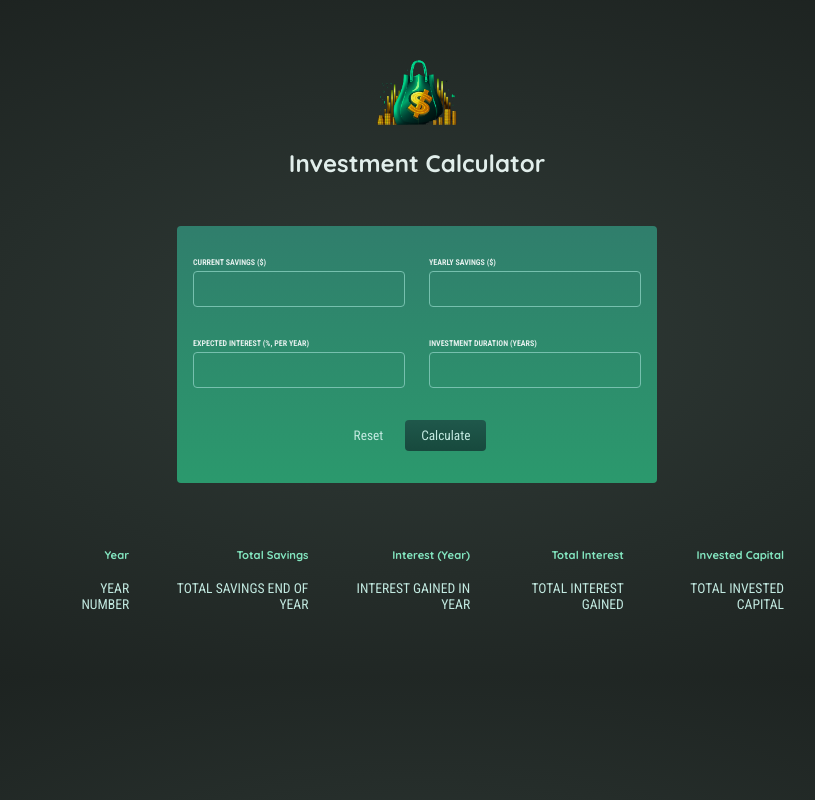
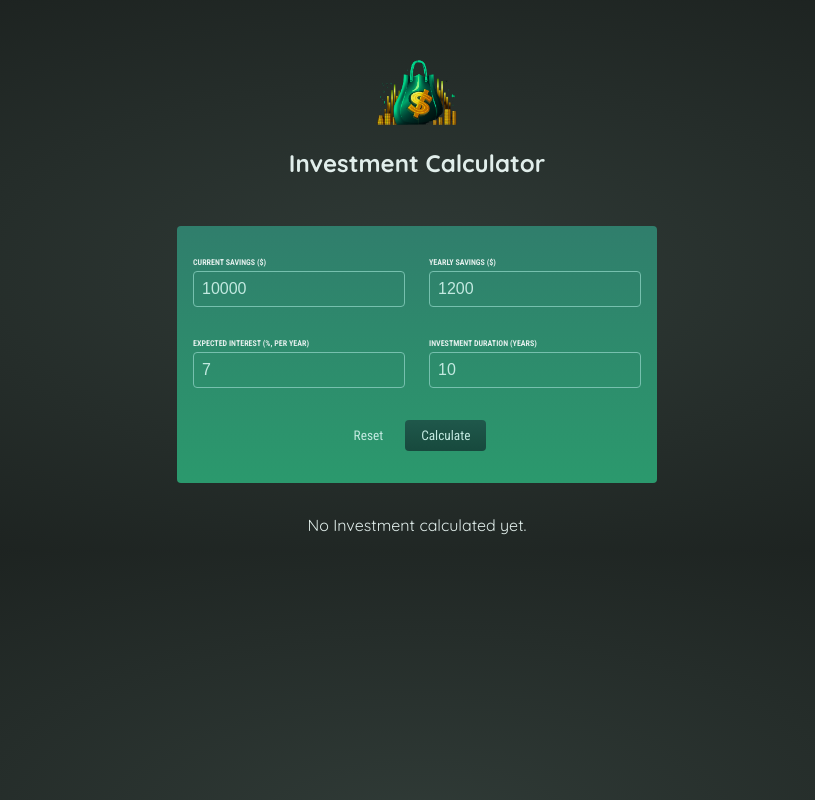
Before and after one commit to manishsharma-dev/reactnew, a React (Create React App) app: page / in a window 1280 px wide. Shown: the whole page, without its empty margins (223-1038 px from the left). Built offline with nearby package versions, Linux system fonts and the light colour scheme.

Commit message:
Exercise done.

```diff
--- a/src/App.js
+++ b/src/App.js
@@ -1,96 +1,37 @@
-import logo from './assets/investment-calculator-logo.png';
+import React, { useState } from "react";
+import Header from "./Components/Header/Header";
+import ResultsTable from "./Components/ResultsTable/ResultsTable";
+import UserInput from "./Components/UserInput/UserInput";
 
 function App() {
+  const [userInput, setUserInput] = useState(null);
   const calculateHandler = (userInput) => {
-    // Should be triggered when form is submitted
-    // You might not directly want to bind it to the submit event on the form though...
+    setUserInput(userInput);
+  };
 
-    const yearlyData = []; // per-year results
-
-    let currentSavings = +userInput['current-savings']; // feel free to change the shape of this input object!
-    const yearlyContribution = +userInput['yearly-contribution']; // as mentioned: feel free to change the shape...
-    const expectedReturn = +userInput['expected-return'] / 100;
-    const duration = +userInput['duration'];
-
-    // The below code calculates yearly results (total savings, interest etc)
+  const yearlyData = [];
+  if (userInput) {
+    let currentSavings = +userInput["current-savings"];
+    const yearlyContribution = +userInput["yearly-contribution"];
+    const expectedReturn = +userInput["expected-return"] / 100;
+    const duration = +userInput["duration"];
     for (let i = 0; i < duration; i++) {
       const yearlyInterest = currentSavings * expectedReturn;
       currentSavings += yearlyInterest + yearlyContribution;
       yearlyData.push({
-        // feel free to change the shape of the data pushed to the array!
         year: i + 1,
         yearlyInterest: yearlyInterest,
         savingsEndOfYear: currentSavings,
         yearlyContribution: yearlyContribution,
       });
     }
-
-    // do something with yearlyData ...
-  };
-
+  }
   return (
     <div>
-      <header className="header">
-        <img src={logo} alt="logo" />
-        <h1>Investment Calculator</h1>
-      </header>
-
-      <form className="form">
-        <div className="input-group">
-          <p>
-            <label htmlFor="current-savings">Current Savings ($)</label>
-            <input type="number" id="current-savings" />
-          </p>
-          <p>
-            <label htmlFor="yearly-contribution">Yearly Savings ($)</label>
-            <input type="number" id="yearly-contribution" />
-          </p>
-        </div>
-        <div className="input-group">
-          <p>
-            <label htmlFor="expected-return">
-              Expected Interest (%, per year)
-            </label>
-            <input type="number" id="expected-return" />
-          </p>
-          <p>
-            <label htmlFor="duration">Investment Duration (years)</label>
-            <input type="number" id="duration" />
-          </p>
-        </div>
-        <p className="actions">
-          <button type="reset" className="buttonAlt">
-            Reset
-          </button>
-          <button type="submit" className="button">
-            Calculate
-          </button>
-        </p>
-      </form>
-
-      {/* Todo: Show below table conditionally (only once result data is available) */}
-      {/* Show fallback text if no data is available */}
-
-      <table className="result">
-        <thead>
-          <tr>
-            <th>Year</th>
-            <th>Total Savings</th>
-            <th>Interest (Year)</th>
-            <th>Total Interest</th>
-            <th>Invested Capital</th>
-          </tr>
-        </thead>
-        <tbody>
-          <tr>
-            <td>YEAR NUMBER</td>
-            <td>TOTAL SAVINGS END OF YEAR</td>
-            <td>INTEREST GAINED IN YEAR</td>
-            <td>TOTAL INTEREST GAINED</td>
-            <td>TOTAL INVESTED CAPITAL</td>
-          </tr>
-        </tbody>
-      </table>
+      <Header />
+      <UserInput onCalculate={calculateHandler} />
+      {!userInput && <p style={{textAlign : 'center'}}>No Investment calculated yet.</p>}
+      {userInput && <ResultsTable data={yearlyData} initialInvestment={+userInput["current-savings"]} />}
     </div>
   );
 }
--- /dev/null
+++ b/src/Components/Header/Header.js
@@ -0,0 +1,11 @@
+import React from "react";
+import styles from './Header.module.css'
+import logo from '../../assets/investment-calculator-logo.png';
+const Header = () => {
+  return <header className={styles.header}>
+  <img src={logo} alt="logo" />
+  <h1>Investment Calculator</h1>
+</header>
+};
+
+export default Header;
--- /dev/null
+++ b/src/Components/Header/Header.module.css
@@ -0,0 +1,16 @@
+.header {
+    text-align: center;
+    margin: 3rem auto;
+  }
+
+
+  .header img {
+    width: 5rem;
+    height: 5rem;
+    object-fit: contain;
+    background-color: transparent;
+  }
+
+  .header h1 {
+    font-size: 1.5rem;
+  }
--- /dev/null
+++ b/src/Components/ResultsTable/ResultsTable.js
@@ -0,0 +1,44 @@
+import React from "react";
+import styles from "./ResultsTable.module.css";
+function ResultsTable(props) {
+  return (
+    <table className={styles.result}>
+      <thead>
+        <tr>
+          <th>Year</th>
+          <th>Total Savings</th>
+          <th>Interest (Year)</th>
+          <th>Total Interest</th>
+          <th>Invested Capital</th>
+        </tr>
+      </thead>
+      <tbody>
+        {props.data.map((yearData) => (
+          <tr key={yearData.year}>
+            <td>{yearData.year}</td>
+            <td>{formatter.format(yearData.savingsEndOfYear)}</td>
+            <td>{formatter.format(yearData.yearlyInterest)}</td>
+            <td>
+              {formatter.format(yearData.savingsEndOfYear -
+                props.initialInvestment -
+                yearData.yearlyContribution * yearData.year)}
+            </td>
+            <td>
+              {formatter.format(props.initialInvestment +
+                yearData.yearlyContribution * yearData.year)}
+            </td>
+          </tr>
+        ))}
+      </tbody>
+    </table>
+  );
+}
+
+export default ResultsTable;
+
+const formatter = new Intl.NumberFormat('en-US', {
+  style : 'currency',
+  currency : 'USD',
+  minimumFractionDigits : 2,
+  maximumFractionDigits : 2
+})
--- /dev/null
+++ b/src/Components/ResultsTable/ResultsTable.module.css
@@ -0,0 +1,19 @@
+.result {
+    max-width: 50rem;
+    margin: 2rem auto;
+    padding: 1rem;
+    table-layout: fixed;
+    border-spacing: 1rem;
+    text-align: right;
+  }
+
+  .result thead {
+    font-size: 0.7rem;
+    color: #83e6c0;
+  }
+
+  .result tbody {
+    font-family: 'Roboto Condensed', sans-serif;
+    font-size: 0.85rem;
+    color: #c2e9e0;
+  }
--- /dev/null
+++ b/src/Components/UserInput/UserInput.js
@@ -0,0 +1,94 @@
+import React, { useState } from "react";
+import styles from "./UserInput.module.css";
+function UserInput(props) {
+  const [userInput, setUserInput] = useState(INITIAL_USER_INPUT);
+
+  const submitHandler = (event) => {
+    event.preventDefault();
+    props.onCalculate(userInput);
+  };
+
+  const resetHandler = () => {
+    setUserInput(INITIAL_USER_INPUT);
+  };
+
+  const changeHandler = (input, value) => {
+    setUserInput((prevFormValue) => {
+      return { ...prevFormValue, [input]: +value };
+    });
+  };
+
+  return (
+    <form className={styles.form} onSubmit={submitHandler}>
+      <div className={styles["input-group"]}>
+        <p>
+          <label htmlFor="current-savings">Current Savings ($)</label>
+          <input
+            onChange={(event) =>
+              changeHandler("current-savings", event.target.value)
+            }
+            value={userInput["current-savings"]}
+            type="number"
+            id="current-savings"
+          />
+        </p>
+        <p>
+          <label htmlFor="yearly-contribution">Yearly Savings ($)</label>
+          <input
+            onChange={(event) =>
+              changeHandler("yearly-contribution", event.target.value)
+            }
+            value={userInput["yearly-contribution"]}
+            type="number"
+            id="yearly-contribution"
+          />
+        </p>
+      </div>
+      <div className={styles["input-group"]}>
+        <p>
+          <label htmlFor="expected-return">
+            Expected Interest (%, per year)
+          </label>
+          <input
+            onChange={(event) =>
+              changeHandler("expected-return", event.target.value)
+            }
+            value={userInput["expected-return"]}
+            type="number"
+            id="expected-return"
+          />
+        </p>
+        <p>
+          <label htmlFor="duration">Investment Duration (years)</label>
+          <input
+            onChange={(event) => changeHandler("duration", event.target.value)}
+            value={userInput["duration"]}
+            type="number"
+            id="duration"
+          />
+        </p>
+      </div>
+      <p className={styles.actions}>
+        <button
+          onClick={resetHandler}
+          type="reset"
+          className={styles.buttonAlt}
+        >
+          Reset
+        </button>
+        <button type="submit" className={styles.button}>
+          Calculate
+        </button>
+      </p>
+    </form>
+  );
+}
+
+export default UserInput;
+
+const INITIAL_USER_INPUT = {
+  "current-savings": "10000",
+  "yearly-contribution": "1200",
+  "expected-return": "7",
+  duration: "10",
+};
--- /dev/null
+++ b/src/Components/UserInput/UserInput.module.css
@@ -0,0 +1,66 @@
+
+.form {
+    padding: 1rem;
+    max-width: 30rem;
+    margin: 2rem auto;
+    border-radius: 4px;
+    background: linear-gradient(180deg, #307e6c, #2b996d);
+  }
+
+  .input-group {
+    display: flex;
+    justify-content: space-evenly;
+    gap: 1.5rem;
+  }
+
+  .form label {
+    display: block;
+    margin-bottom: 0.25rem;
+    font-family: 'Roboto Condensed', sans-serif;
+    font-size: 0.5rem;
+    font-weight: bold;
+    text-transform: uppercase;
+  }
+
+  .form input {
+    width: 100%;
+    padding: 0.5rem;
+    border: 1px solid #76c0ae;
+    border-radius: 0.25rem;
+    background-color: transparent;
+    color: #c2e9e0;
+    font-size: 1rem;
+  }
+
+  .actions {
+    display: flex;
+    justify-content: center;
+    gap: 1rem;
+  }
+
+  .button {
+    padding: 0.5rem 1rem;
+    border: none;
+    border-radius: 0.25rem;
+    background: linear-gradient(180deg, #1f584b, #17493d);
+    color: #c2e9e0;
+    font-family: 'Roboto Condensed', sans-serif;
+    cursor: pointer;
+  }
+
+  .buttonAlt {
+    font-family: 'Roboto Condensed', sans-serif;
+    border: none;
+    background: transparent;
+    color: #c2e9e0;
+    cursor: pointer;
+  }
+
+  button:hover {
+    background: linear-gradient(180deg, #1b5346, #113c32);
+  }
+
+  .buttonAlt:hover {
+    background: transparent;
+    color: #91e1d0;
+  }
--- a/src/index.css
+++ b/src/index.css
@@ -13,106 +13,3 @@ body {
   background: radial-gradient(#303b37, #1a1f1d);
   color: #e1eeeb;
 }
-
-.header {
-  text-align: center;
-  margin: 3rem auto;
-}
-
-
-.header img {
-  width: 5rem;
-  height: 5rem;
-  object-fit: contain;
-  background-color: transparent;
-}
-
-.header h1 {
-  font-size: 1.5rem;
-}
-
-.form {
-  padding: 1rem;
-  max-width: 30rem;
-  margin: 2rem auto;
-  border-radius: 4px;
-  background: linear-gradient(180deg, #307e6c, #2b996d);
-}
-
-.input-group {
-  display: flex;
-  justify-content: space-evenly;
-  gap: 1.5rem;
-}
-
-.form label {
-  display: block;
-  margin-bottom: 0.25rem;
-  font-family: 'Roboto Condensed', sans-serif;
-  font-size: 0.5rem;
-  font-weight: bold;
-  text-transform: uppercase;
-}
-
-.form input {
-  width: 100%;
-  padding: 0.5rem;
-  border: 1px solid #76c0ae;
-  border-radius: 0.25rem;
-  background-color: transparent;
-  color: #c2e9e0;
-  font-size: 1rem;
-}
-
-.actions {
-  display: flex;
-  justify-content: center;
-  gap: 1rem;
-}
-
-.button {
-  padding: 0.5rem 1rem;
-  border: none;
-  border-radius: 0.25rem;
-  background: linear-gradient(180deg, #1f584b, #17493d);
-  color: #c2e9e0;
-  font-family: 'Roboto Condensed', sans-serif;
-  cursor: pointer;
-}
-
-.buttonAlt {
-  font-family: 'Roboto Condensed', sans-serif;
-  border: none;
-  background: transparent;
-  color: #c2e9e0;
-  cursor: pointer;
-}
-
-button:hover {
-  background: linear-gradient(180deg, #1b5346, #113c32);
-}
-
-.buttonAlt:hover {
-  background: transparent;
-  color: #91e1d0;
-}
-
-.result {
-  max-width: 50rem;
-  margin: 2rem auto;
-  padding: 1rem;
-  table-layout: fixed;
-  border-spacing: 1rem;
-  text-align: right;
-}
-
-.result thead {
-  font-size: 0.7rem;
-  color: #83e6c0;
-}
-
-.result tbody {
-  font-family: 'Roboto Condensed', sans-serif;
-  font-size: 0.85rem;
-  color: #c2e9e0;
-}
```
